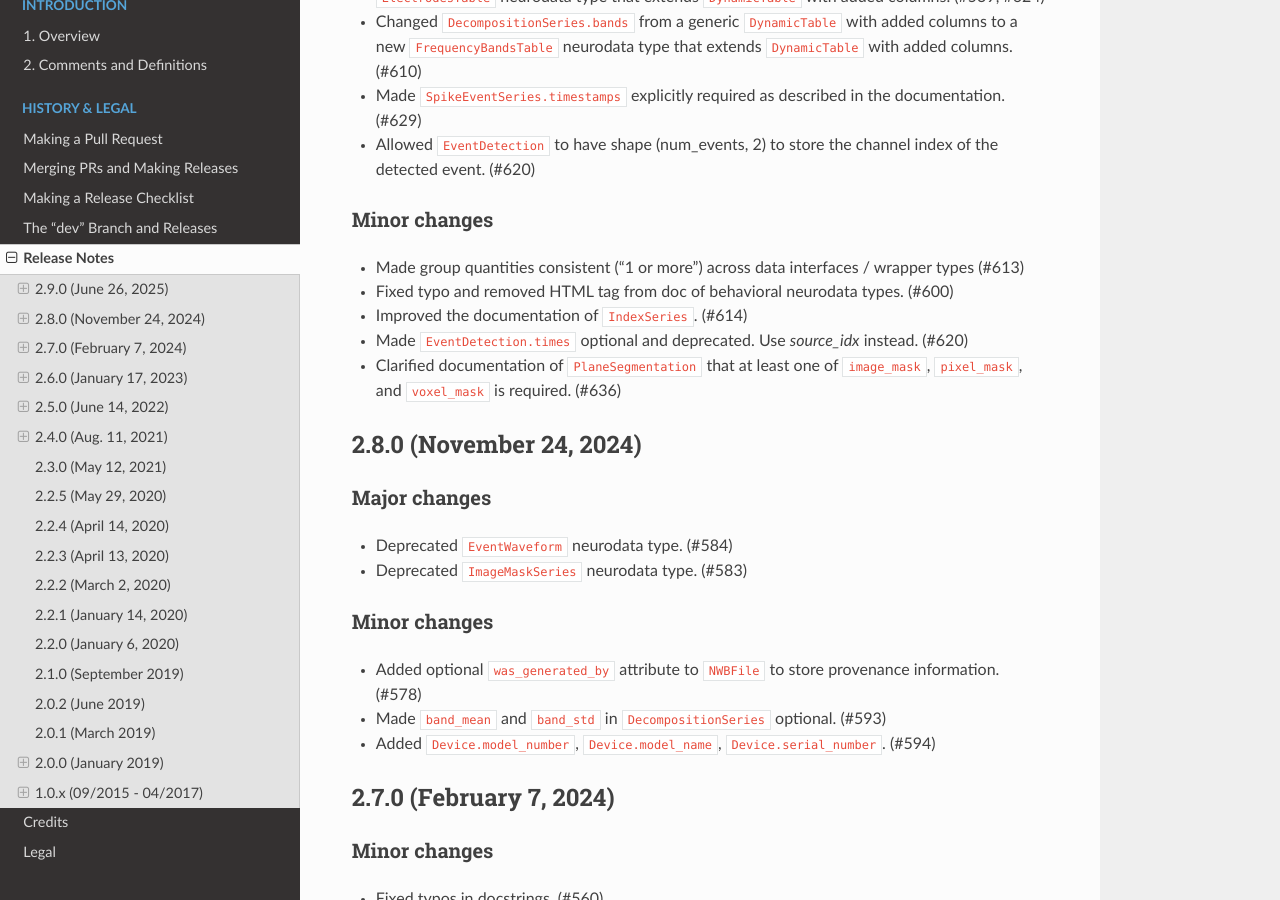
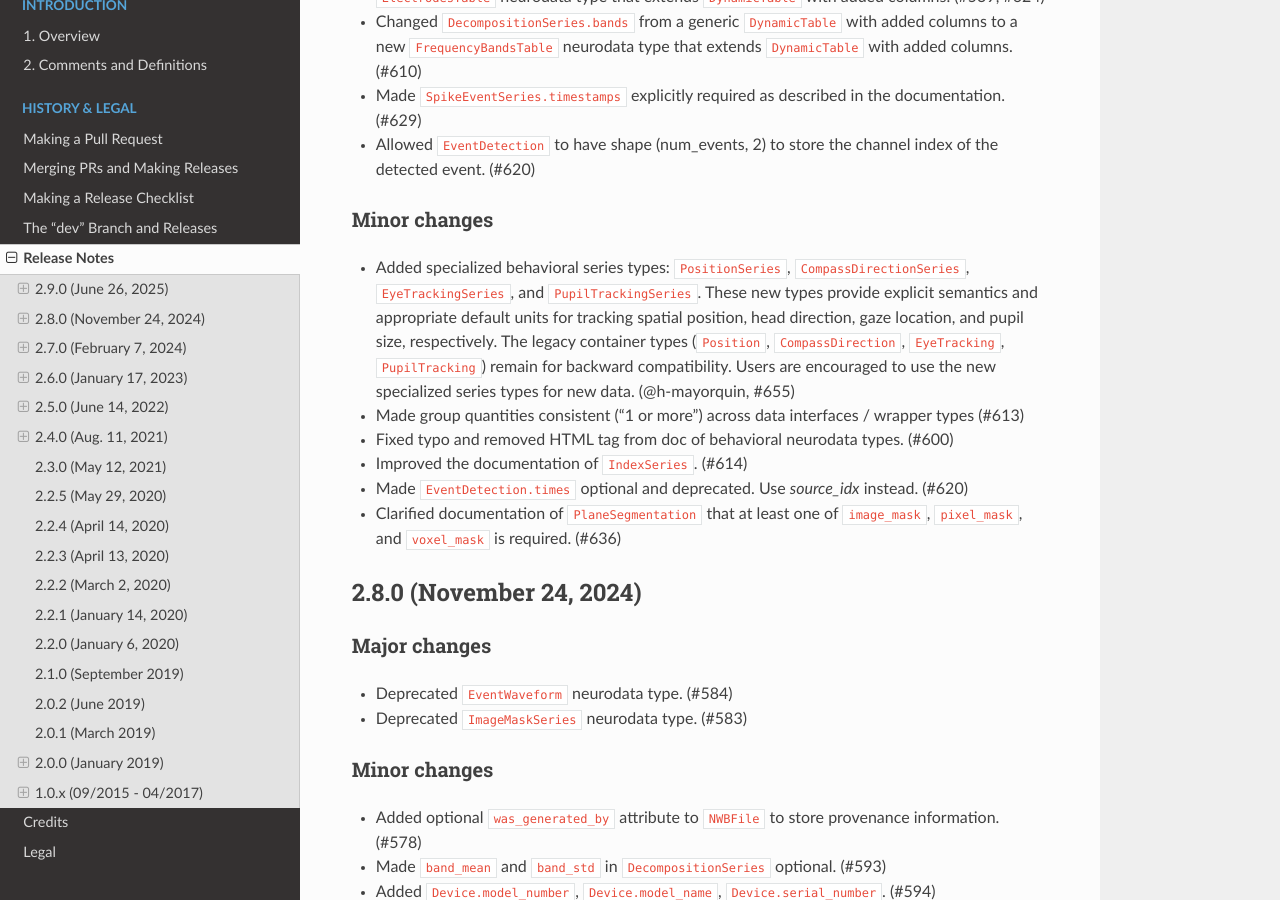
Before and after one commit to NeurodataWithoutBorders/nwb-schema, a Sphinx documentation site: the page built from docs/format/source/format_release_notes.rst, in a window 1280 px wide and 900 px high, scrolled down 552 px. Built offline with Sphinx 7.4.7 and the Read the Docs theme 3.1.0, drawn with Linux system fonts in a browser that asks for light colours.

Commit message:
add changelog

```diff
--- a/docs/format/source/format_release_notes.rst
+++ b/docs/format/source/format_release_notes.rst
@@ -26,6 +26,11 @@ Major changes
 
 Minor changes
 ^^^^^^^^^^^^^
+- Added specialized behavioral series types: ``PositionSeries``, ``CompassDirectionSeries``, ``EyeTrackingSeries``,
+  and ``PupilTrackingSeries``. These new types provide explicit semantics and appropriate default units for tracking
+  spatial position, head direction, gaze location, and pupil size, respectively. The legacy container types
+  (``Position``, ``CompassDirection``, ``EyeTracking``, ``PupilTracking``) remain for backward compatibility.
+  Users are encouraged to use the new specialized series types for new data. (@h-mayorquin, #655)
 - Made group quantities consistent ("1 or more") across data interfaces / wrapper types (#613)
 - Fixed typo and removed HTML tag from doc of behavioral neurodata types. (#600)
 - Improved the documentation of ``IndexSeries``. (#614)
```
Also changed, not shown: 1 other file.
